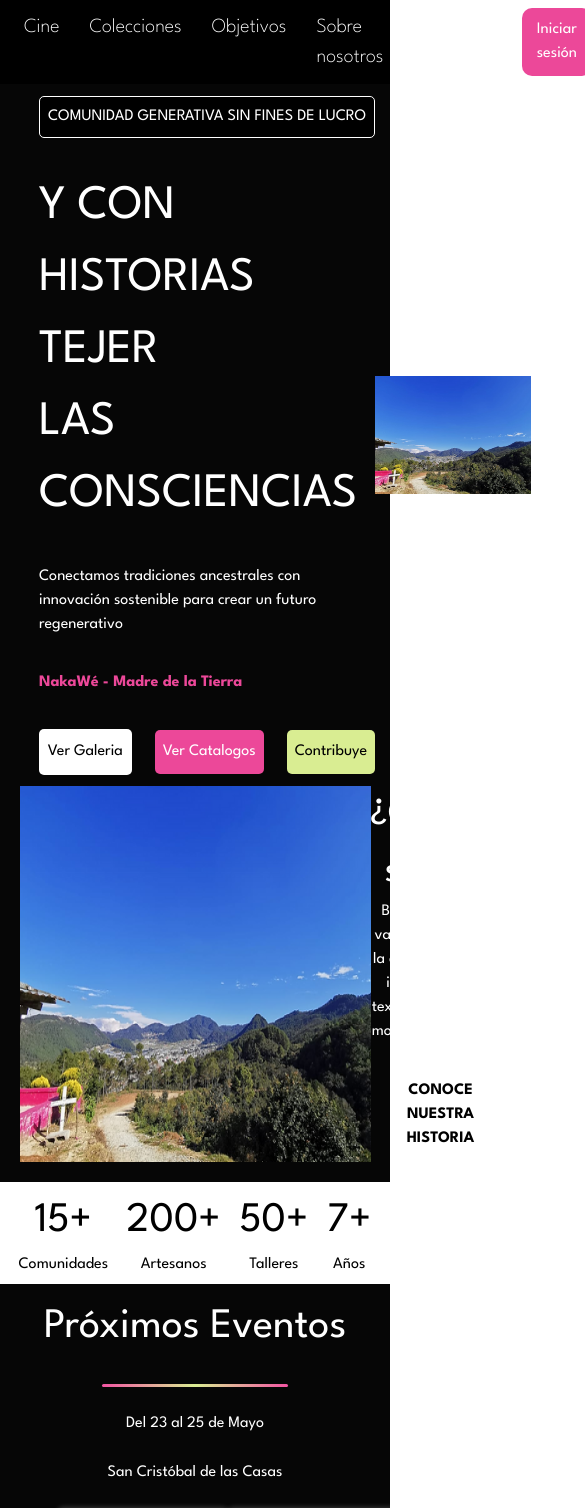
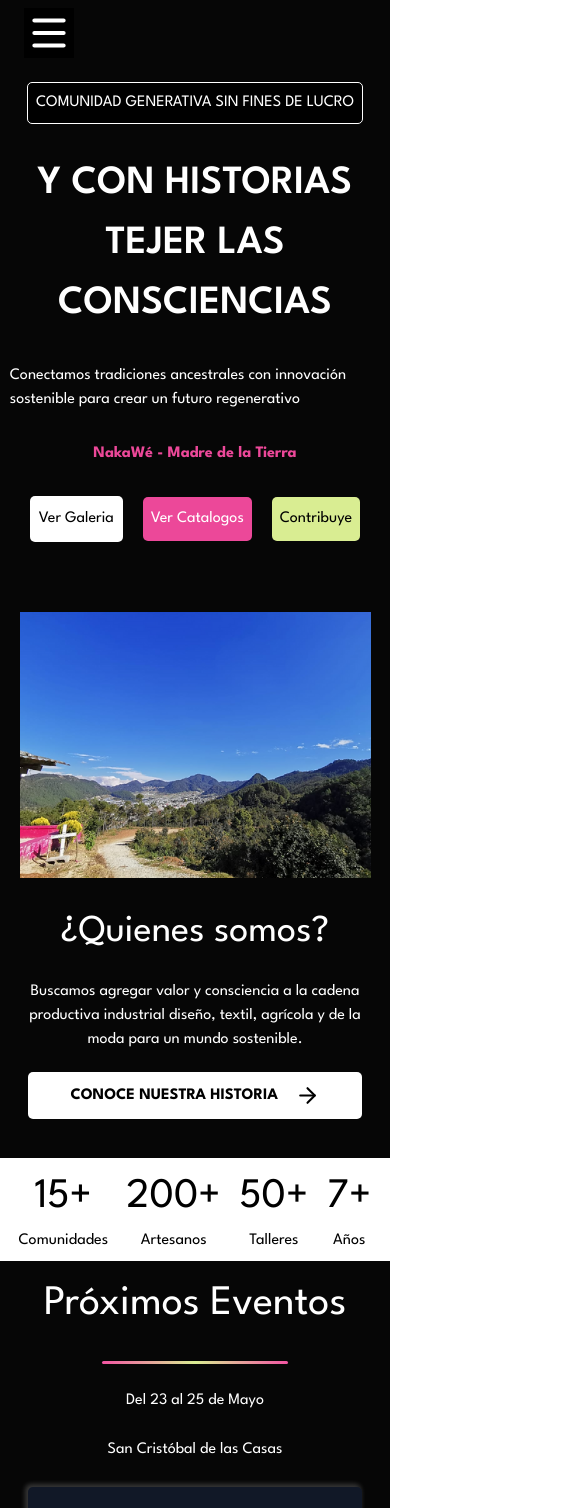
Before and after one commit to elpeakyblinder/nakawe, a Next.js app: page / in a window 390 px wide. Shown: the top 1508 px of the page, 585 px wide, since content can reach past the window. Built offline with nearby package versions, Linux system fonts and the light colour scheme; no server answers.

Commit message:
pagina de inicio responsiva

```diff
--- a/src/app/globals.css
+++ b/src/app/globals.css
@@ -637,3 +637,139 @@ footer div a{
   text-decoration: none;
   color: rgba(255, 255, 255, 1);
 }
+.headerTituloMobile{
+  display: none;
+}
+
+@media (max-width: 830px) {
+  /* SECCION DE LA PRESENTACION */
+  .header{
+    padding: 3% 0;
+    justify-content: center;
+  }
+  .headerTitulo{
+    display: none;
+  }
+  .headerTituloMobile{
+    display: flex;
+    font-size: 40px;
+    font-weight: 600;
+    text-align: center;
+  }
+  .headerParte1{
+    align-items: center;
+    gap: 30px;
+    width: 95%;
+    margin: 18% 0 15% 0;
+  }
+  .headerButtons{
+    justify-content: space-evenly;
+  }
+  .imagenHeader{
+    display: none;
+  }
+
+  /* SECCION DE CONOCENOS */
+  .conocenos{
+    flex-direction: column;
+    justify-content: center;
+    align-items: center;
+    gap: 25px;
+  }
+  .conocenos .conocenosBody{
+    gap: 20px;
+    width: 95%;
+  }
+  .conocenos .conocenosBody button{
+    align-items: flex-end;
+    width: 100%;
+    margin-bottom: 20px;
+  }
+
+
+  /* SECCION DE EVENTOS */
+  .cardsEvents{
+    flex-direction: column;
+    gap: 30px;
+  }
+  .eventos .imageArrowRight, .eventos .imageArrowLeft{
+    display: none;
+  }
+  .cardsEvents .cardEvent{
+    width: 90%;
+  }
+
+
+
+  /* SECCION DE COLECCIONES */
+  .colecciones .textoColecciones{
+    text-align: center;
+  }
+  .coleccionesZonaTop{
+    flex-direction: column;
+  }
+  .presentacionColeccionesImagen{
+    width: 100%;
+  }
+  .coleccionesInfo{
+    margin-top: 25px;
+    width: 100%;
+  }
+
+  .coleccionesCards{
+    flex-direction: column;
+    width: 100%;
+    gap: 30px;
+  }
+  .coleccionesCards .coleccionCard{
+    width: 100%;
+  }
+  .coleccionesCards .coleccionCard img{
+    max-height: 200px;
+  }
+
+
+  /* SECCION DE RESISTENCIA CULTURAL */
+  .colaboracionArtesanas{
+    display: none;
+  }
+  .invitacionDeColaboracion{
+    padding: 3% 2.5%;
+  }
+  .invitacionDeColaboracion h4{
+    text-align: center;
+  }
+  .invitacionDeColaboracion p{
+    width: 95%;
+  }
+
+  /* SECCION DE LA REVISTA NAKAWE */
+  .revistaNakaweCards{
+    flex-direction: column;
+    width: 100%;
+    gap: 35px;
+  }
+  .revistaNakaweCards .revistaNakaweCard{
+    width: 100%;
+  }
+  .revistaNakaweCards .revistaNakaweCard img{
+    max-height: 350px;
+  }
+  .arrowImageRevista{
+    display: none;
+  }
+
+
+  /* fOOTER SECTION */
+  footer{
+    height: max-content;
+    flex-direction: column;
+    gap: 30px;
+  }
+  footer div{
+    gap: 5px;
+  }
+  footer div .redesSociales{
+    gap: 25px;
+  }
+}
--- a/src/app/page.tsx
+++ b/src/app/page.tsx
@@ -49,6 +49,7 @@ export default function Home() {
         <div className="headerParte1">
           <p className="headerMiniTitulo">COMUNIDAD GENERATIVA SIN FINES DE LUCRO</p>
 
+          <h1 className="headerTituloMobile">Y CON HISTORIAS TEJER LAS CONSCIENCIAS</h1>
           <div className="headerTitulo">
             <h1>Y CON HISTORIAS</h1>
             <h1>TEJER</h1>
@@ -67,7 +68,7 @@ export default function Home() {
           </div>
         </div>
 
-        <Image className="imagenHeader" src="/montañasPrincipal.png" alt="Montañas" width={400} height={450}/>
+        <Image className="imagenHeader" src="/montañasPrincipal.png" alt="Montañas" width={400} height={650}/>
       </section>
 
       <div className="conocenos">
@@ -188,7 +189,7 @@ export default function Home() {
       <div className="colecciones"> {/*Seccion de colecciones*/}
         <h2>Colecciones</h2>
         <div className="barraDecorativaColecciones"></div>
-        <p className="textoMediano">Cada pieza cuenta una historia, cada colección preserva una tradición</p>
+        <p className="textoMediano textoColecciones">Cada pieza cuenta una historia, cada colección preserva una tradición</p>
 
         <div className="presentacionColecciones"> {/*Seccion principal de colecciones, imagen y descripcion */}
           <div className="coleccionesZonaTop">
@@ -310,7 +311,7 @@ export default function Home() {
 
         <div className="revistaNakaweCards">
 
-          <button><Image className="imageArrowLeft" src={'/flechaNegraConCirculo.svg'} alt="arrow icon" width={40} height={40} /></button>
+          <button className="arrowImageRevista"><Image className="imageArrowLeft" src={'/flechaNegraConCirculo.svg'} alt="arrow icon" width={40} height={40} /></button>
 
           <div className="revistaNakaweCard">
             <Image className="revistaNakaweCardImage" src={'/pattern.png'} height={140} width={150} alt="Pattern image"/>
@@ -339,7 +340,7 @@ export default function Home() {
             </div>
           </div>
 
-          <button><Image src={'/flechaNegraConCirculo.svg'} alt="arrow icon" width={40} height={40} /></button>
+          <button className="arrowImageRevista"><Image src={'/flechaNegraConCirculo.svg'} alt="arrow icon" width={40} height={40} /></button>
         </div>
       </div>
 
--- a/src/components/layout/Navbar.module.css
+++ b/src/components/layout/Navbar.module.css
@@ -1,4 +1,11 @@
-.navBar{
+/* Estilos base para el contenedor del navbar */
+.navbarContainer {
+    position: relative;
+    width: 100%;
+}
+
+/* Estilos de la barra de navegación para escritorio (por defecto) */
+.navBar {
     background-color: rgba(0, 0, 0, 1);
     display: flex;
     justify-content: space-between;
@@ -8,24 +15,25 @@
     box-sizing: border-box;
 }
 
-.linksDiv{
+.linksDiv {
     display: flex;
     gap: 30px;
 }
 
-.links{
+.links {
     font-size: 20px;
     text-decoration: none;
     color: rgba(255, 255, 255, 1);
     font-weight: 200;
 }
-.rightNavBar{
+
+.rightNavBar {
     display: flex;
     align-items: center;
     gap: 20px;
 }
 
-.loginButton{
+.loginButton {
     border-radius: 10px;
     padding: 10px 15px;
     border: none;
@@ -42,7 +50,6 @@
     align-items: center;
     gap: 8px;
     color: #ffffff;
-
     font-weight: 500;
     padding: 10px 15px;
     border-radius: 10px;
@@ -52,3 +59,58 @@
 .profileLink:hover {
     background-color: rgba(255, 255, 255, 0.1);
 }
+
+/* El ícono de hamburguesa está oculto por defecto */
+.burgerIcon {
+    display: none;
+    background-color: black;
+    padding: 0;
+    position: fixed; /* Lo fijamos para que siempre esté visible */
+    top: 0.5rem;
+    left: 1.5rem;
+    z-index: 1000; /* Aseguramos que esté encima de todo */
+}
+
+/* --- Media query para pantallas pequeñas --- */
+@media (max-width: 830px) {
+    /* La barra de navegación se oculta por defecto en móviles */
+    .navBar {
+        display: none;
+    }
+
+    /* El ícono de hamburguesa se muestra */
+    .burgerIcon {
+        display: flex;
+    }
+
+    /* Estilos del menú cuando está abierto (clase navBarOpen) */
+    .navBarOpen {
+        display: flex;
+        flex-direction: column;
+        justify-content: center;
+        align-items: center;
+        position: fixed; /* Ocupa toda la pantalla */
+        top: 0;
+        left: 0;
+        width: 100vw;
+        height: 100vh;
+        z-index: 999; /* Se muestra por encima del contenido */
+        background-color: rgba(0, 0, 0, 1); /* El color de fondo que ya tenías */
+    }
+
+    /* Ajustes para el div de los enlaces dentro del menú abierto */
+    .linksDiv {
+        flex-direction: column;
+        align-items: center;
+        gap: 20px;
+        margin-top: 2rem;
+    }
+
+    /* Ajustes para el div de la derecha dentro del menú abierto */
+    .rightNavBar {
+        flex-direction: column;
+        align-items: center;
+        gap: 20px;
+        margin-top: 2rem;
+    }
+}
--- a/src/components/layout/Navbar.tsx
+++ b/src/components/layout/Navbar.tsx
@@ -1,4 +1,5 @@
 'use client';
+import { useState } from 'react';
 import Link from 'next/link';
 import Image from 'next/image';
 import { usePathname } from 'next/navigation';
@@ -14,14 +15,36 @@ export default function Navbar({ user }: NavbarProps) {
     const pathname = usePathname();
     const hideNav = pathname.startsWith('/admin') || pathname.startsWith('/login') || pathname.startsWith('/register');
 
+    // Estado para controlar si el menú de hamburguesa está abierto o cerrado.
+    const [isMenuOpen, setIsMenuOpen] = useState(false);
+
+    // Función para alternar el estado del menú.
+    const toggleMenu = () => {
+        setIsMenuOpen(!isMenuOpen);
+    };
+
     if (hideNav) {
         return null;
     }
 
     return (
-        <nav className={styles.navBar}>
+        <>
+            {/* Contenedor principal con el botón de hamburguesa y la barra de navegación */}
+            <div className={styles.navbarContainer}>
+                {/* Botón de hamburguesa que solo se muestra en pantallas pequeñas */}
+                <div className={styles.burgerIcon}>
+                    <button onClick={toggleMenu}>
+                        <Image src="/iconos/burger.svg" alt="Burger icon" width={50} height={50} />
+                    </button>
+                </div>
+
+                {/* La barra de navegación principal. La clase 'navBarOpen' se aplica
+                  cuando el estado 'isMenuOpen' es verdadero, lo que le da los
+                  estilos de menú de pantalla completa.
+                */}
+                <nav className={`${styles.navBar} ${isMenuOpen ? styles.navBarOpen : ''}`}>
                     <Link href="/">
-                <Image src="/logoNakawe.png" alt="Logo Nakawe" width={170} height={50} />
+                        <Image className='logoNavbar' src="/logoNakawe.png" alt="Logo Nakawe" width={170} height={50} />
                     </Link>
 
                     <div className={styles.linksDiv}>
@@ -51,5 +74,7 @@ export default function Navbar({ user }: NavbarProps) {
                         )}
                     </div>
                 </nav>
+            </div>
+        </>
     );
 }
```
Also changed, not shown: public/iconos/burger.svg (added), 1 other file (tests, documents, lock files or other folders). Lines whose indentation alone changed are shown as unchanged.
